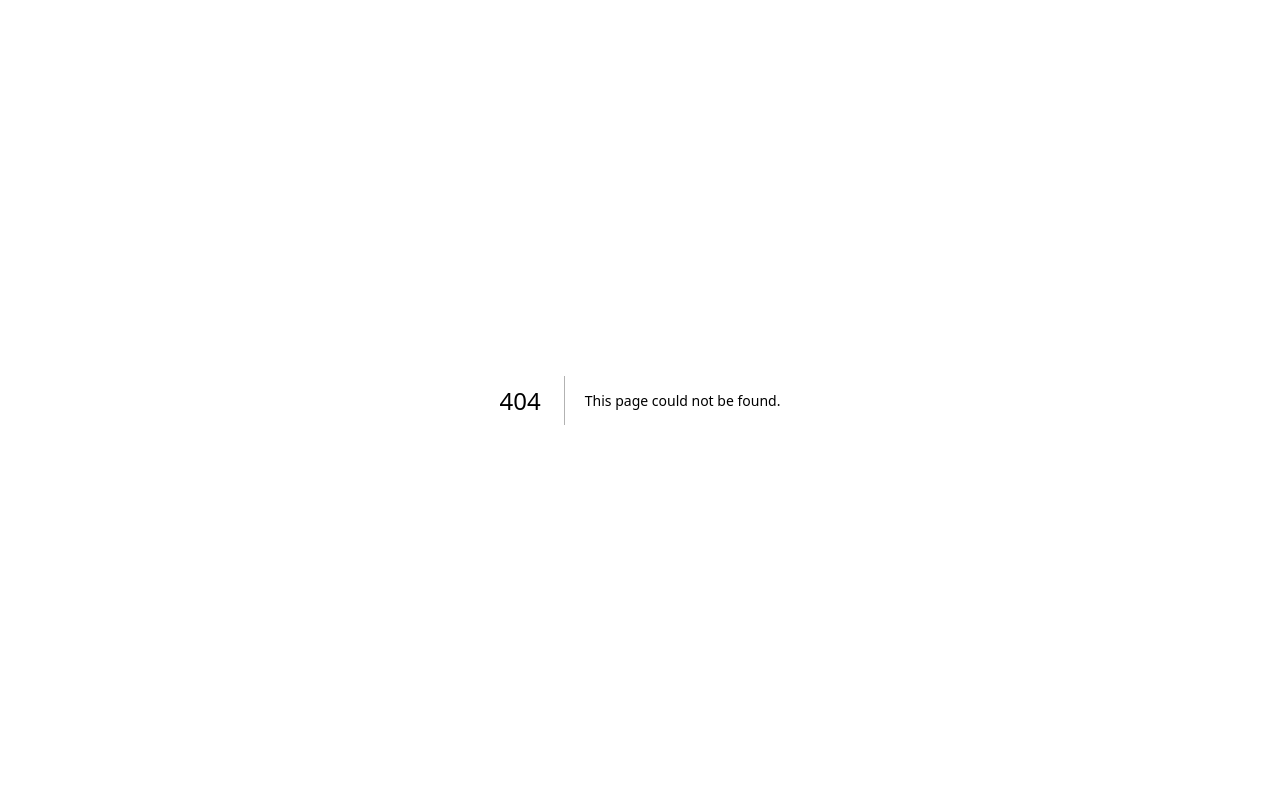
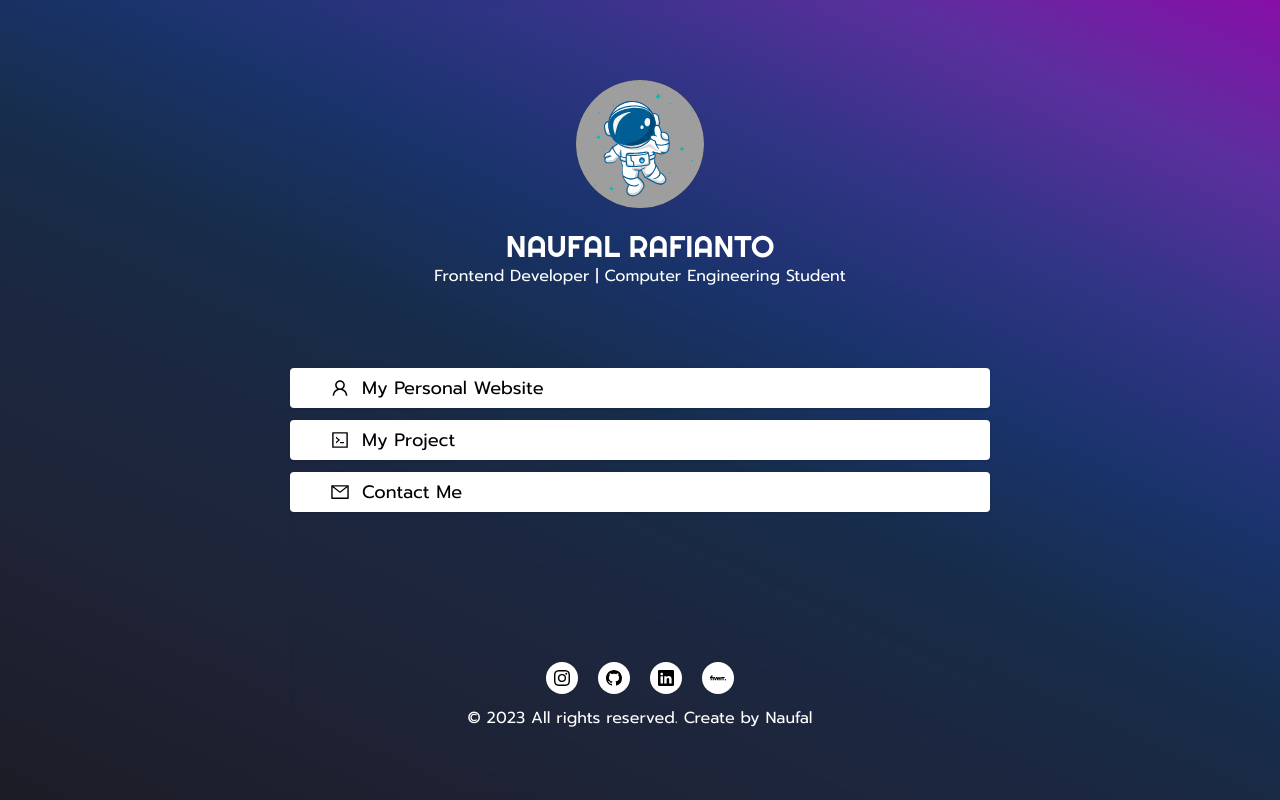
Before and after one commit to mnauff/NaufalRafianto, a Next.js app: page /linktree in a window 1280 px wide. Before the commit this address had no page. Built offline with nearby package versions, Linux system fonts and the light colour scheme; grey boxes are pictures that could not be loaded.

Commit message:
feat: add linktree

```diff
--- a/src/app/(project)/project/[id]/page.tsx
+++ b/src/app/(project)/project/[id]/page.tsx
@@ -4,18 +4,23 @@ import StarsContainer from '@/container/StarsContainer'
 import { prisma } from '@/lib/prisma'
 import React from 'react'
 import { MdKeyboardArrowRight } from 'react-icons/md'
-import { Metadata } from 'next'
 import { Heading } from '@/components/ui/Heading'
 import Image from 'next/image'
 import Content from '@/container/ContentContainer'
 
-export const metadata: Metadata = {
-    title: 'Project Details Page',
-}
-
 async function getData(id: string) {
     return await prisma.project.findUnique({ where: { id } })
 }
+
+export async function generateMetadata({ params }: { params: { id: string } }) {
+    const { id } = params
+    const data = await getData(id)
+    return {
+        title: data?.title,
+        description: data?.detail,
+    }
+}
+
 const page = async ({ params }: { params: { id: string } }) => {
     const { id } = params
     const data = await getData(id)
--- /dev/null
+++ b/src/app/linktree/page.tsx
@@ -0,0 +1,14 @@
+import React from 'react'
+
+import { Metadata } from 'next'
+import LinktreeContainer from '@/container/LinktreeContainer'
+
+export const metadata: Metadata = {
+    title: 'Linktree',
+}
+
+const Page = () => {
+    return <LinktreeContainer />
+}
+
+export default Page
--- /dev/null
+++ b/src/container/LinktreeContainer.tsx
@@ -0,0 +1,97 @@
+'use client'
+
+import React from 'react'
+import { AnimatePresence, motion } from 'framer-motion'
+import LottiePlayer from 'lottie-react'
+import AnimationData from '../../public/assets/lottie/astronout/astronout.json'
+import Image from 'next/image'
+import Footer from '@/components/Footer'
+import { Heading } from '@/components/ui/Heading'
+import { UnstyledLink } from '@/components/ui/link/Link'
+import { AiOutlineCode, AiOutlineMail, AiOutlineUser } from 'react-icons/ai'
+
+const LinktreeContainer = () => {
+    const data = [
+        {
+            name: 'My Personal Website',
+            link: 'http://mnr.vercel.app/',
+            icon: <AiOutlineUser />,
+        },
+        {
+            name: 'My Project',
+            link: 'http://mnr.vercel.app/project',
+            icon: <AiOutlineCode />,
+        },
+        {
+            name: 'Contact Me',
+            link: 'http://mnr.vercel.app/contact',
+            icon: <AiOutlineMail />,
+        },
+    ]
+    return (
+        <div
+            className="min-h-screen w-screen"
+            style={{
+                backgroundImage: `linear-gradient(
+                    25deg,
+                    hsl(240, 15%, 13%) 0%,
+                    hsl(233, 22%, 15%) 11%,
+                    hsl(226, 30%, 17%) 23%,
+                    hsl(221, 40%, 18%) 36%,
+                    hsl(215, 52%, 19%) 48%,
+                    hsl(221, 62%, 26%) 61%,
+                    hsl(238, 46%, 36%) 74%,
+                    hsl(264, 54%, 40%) 87%,
+                    hsl(287, 84%, 36%) 100%
+                )`,
+            }}
+        >
+            <AnimatePresence mode="wait" initial={true}>
+                <motion.div
+                    initial={{ opacity: 0, x: 0, y: 100 }}
+                    animate={{ opacity: 1, x: 0, y: 0 }}
+                    exit={{ opacity: 0, x: 0, y: 100 }}
+                    transition={{ duration: 1, ease: 'easeInOut' }}
+                    className="mx-auto flex min-h-screen max-w-[700px]  flex-col items-center gap-20 pt-20 backdrop-blur-[2px] max-md:pt-28"
+                >
+                    <section className="flex flex-col items-center gap-5">
+                        <div className="relative h-32 w-32 flex-shrink-0 overflow-hidden rounded-full bg-black max-md:mx-auto max-md:h-[7.4rem] max-md:w-[7.5rem]">
+                            <Image
+                                src="https://vetveqguvymvlvhnmlzw.supabase.co/storage/v1/object/sign/profile%20pic/2f6e0998-002a-45f7-9732-0631f2156746.jpg?token=eyJhbGciOiJIUzI1NiIsInR5cCI6IkpXVCJ9.eyJ1cmwiOiJwcm9maWxlIHBpYy8yZjZlMDk5OC0wMDJhLTQ1ZjctOTczMi0wNjMxZjIxNTY3NDYuanBnIiwiaWF0IjoxNjg0Njc3MDA4LCJleHAiOjE3MTYyMTMwMDh9.1_Bp7MIu69qze5b9czkwNLj-ouZWhqmNMP9MrXc0Sow&t=2023-05-21T13%3A50%3A08.218Z"
+                                alt="profile image"
+                                width={128}
+                                height={128}
+                                className="absolute h-full w-full object-fill"
+                            />
+                            <LottiePlayer animationData={AnimationData} />
+                        </div>
+                        <div className="text-center">
+                            <Heading className="text-2xl md:text-3xl">Naufal Rafianto</Heading>
+                            <p>Frontend Developer | Computer Engineering Student</p>
+                        </div>
+                    </section>
+
+                    <div className="flex w-full flex-col gap-3  max-md:items-center">
+                        {data.map((item) => {
+                            return (
+                                <UnstyledLink
+                                    key={item.name}
+                                    href={item.link}
+                                    className="flex w-4/5 items-center rounded bg-white p-2 pl-10 text-lg text-black shadow duration-100 hover:scale-110 md:h-10 md:w-full"
+                                >
+                                    <div className="inline-flex justify-center gap-3">
+                                        <span className="mt-1 text-xl">{item.icon}</span>
+                                        <span>{item.name}</span>
+                                    </div>
+                                </UnstyledLink>
+                            )
+                        })}
+                    </div>
+                    <Footer />
+                </motion.div>
+            </AnimatePresence>
+        </div>
+    )
+}
+
+export default LinktreeContainer
--- a/tailwind.config.js
+++ b/tailwind.config.js
@@ -1,13 +1,6 @@
 /** @type {import('tailwindcss').Config} */
 module.exports = {
     content: ['./src/**/*.{js,ts,jsx,tsx,mdx}'],
-    theme: {
-        extend: {
-            backgroundImage: {
-                'gradient-radial': 'radial-gradient(var(--tw-gradient-stops))',
-                'gradient-conic': 'conic-gradient(from 180deg at 50% 50%, var(--tw-gradient-stops))',
-            },
-        },
-    },
+    theme: {},
     plugins: [require('tailwind-scrollbar')],
 }
```
Also changed, not shown: public/font/satoshi/Satoshi-Regular.otf (deleted).
